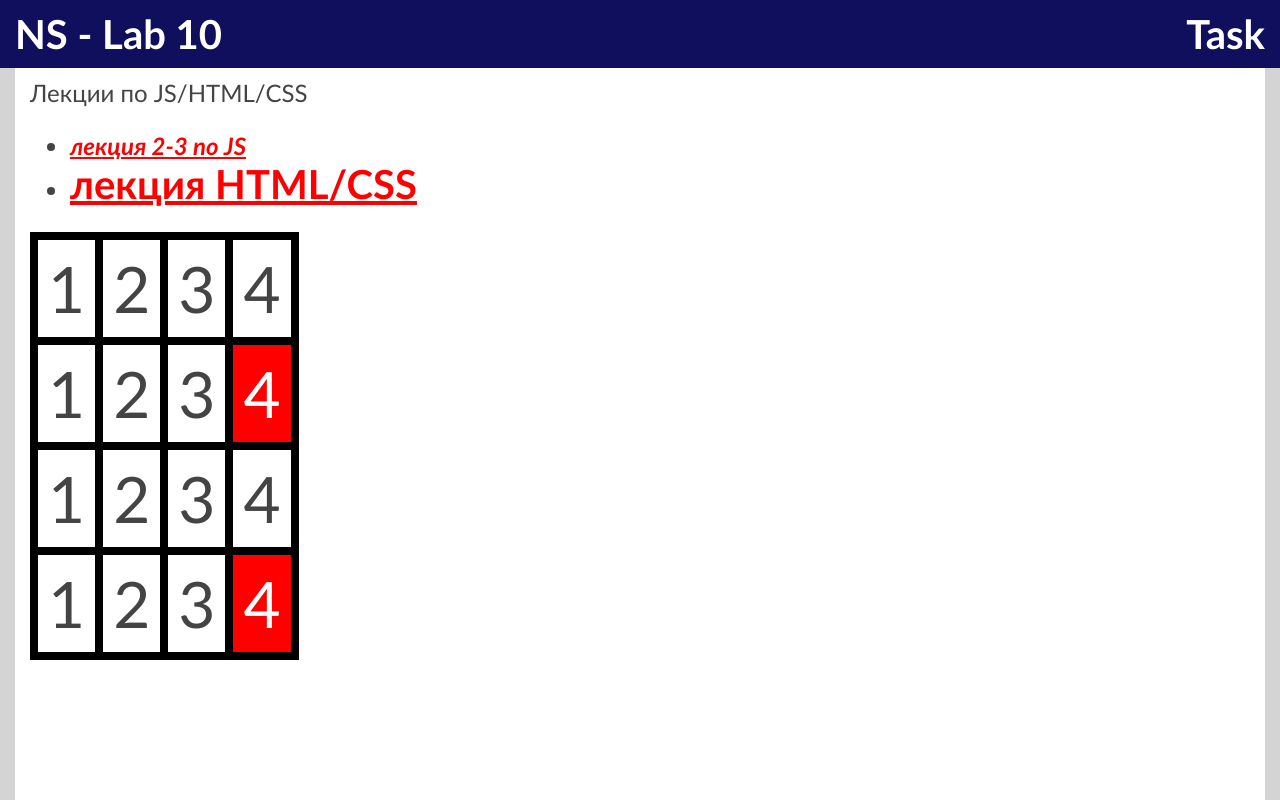
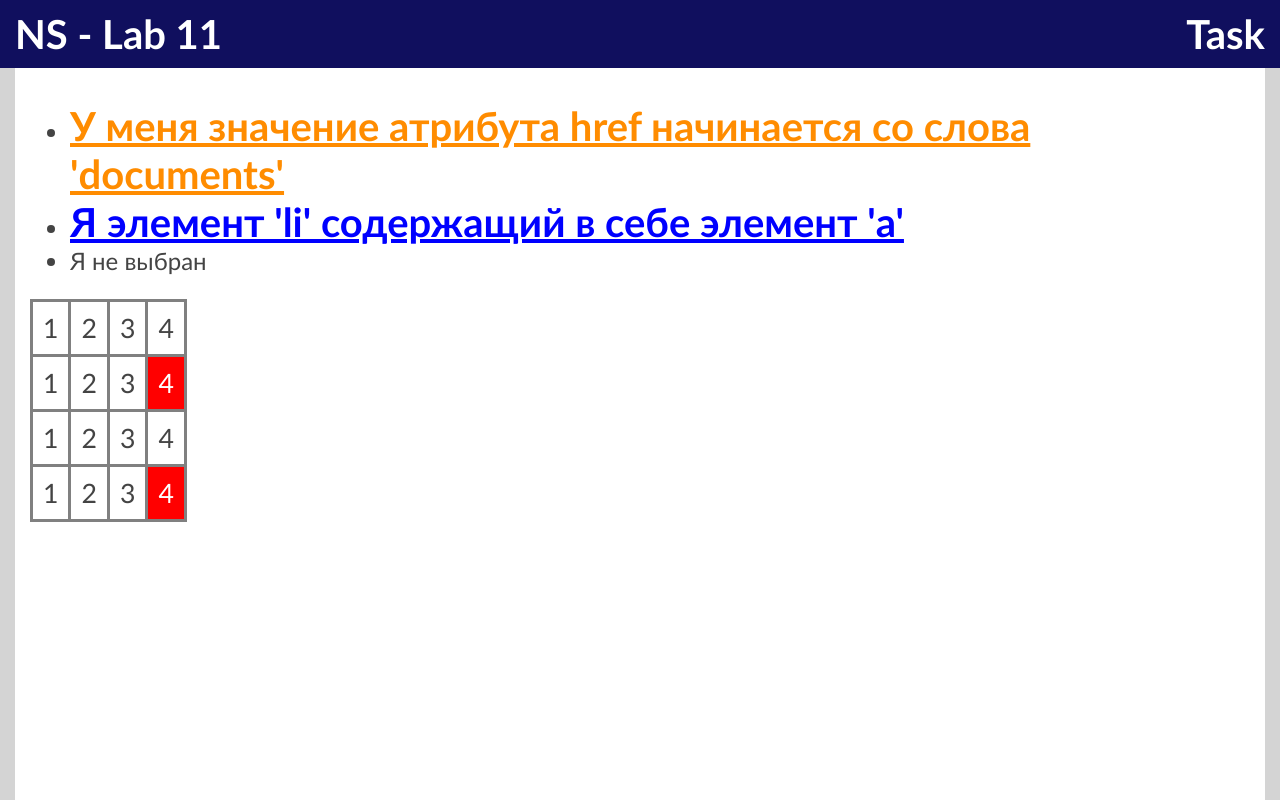
Before and after one commit to Nikita-Sysoev/TIP, a plain HTML site: page Lab 11/index.html in a window 1280 px wide. Drawn offline with nearby package versions, Linux system fonts and the light colour scheme.

Commit message:
Make 10, 11 laboratory works

```diff
--- a/Lab 11/index.html
+++ b/Lab 11/index.html
@@ -4,13 +4,13 @@
   <meta charset="UTF-8">
   <meta http-equiv="X-UA-Compatible" content="IE=edge">
   <meta name="viewport" content="width=device-width, initial-scale=1.0">
-  <title>Lab 10 - Task</title>
+  <title>Lab 11 - Task</title>
   <link rel="stylesheet" href="./style.css">
 </head>
 <body>
   <header>
     <div>
-      <h1>NS - Lab 10</h1>
+      <h1>NS - Lab 11</h1>
     </div>
     <div>
       <a href="./index.html">Task</a>
@@ -19,10 +19,10 @@
 
   <main>
 
-    <span>Лекции по JS/HTML/CSS</span>
     <ul id="my_links">
-      <li><a href="documents/Java Script_lect2-3.pdf">лекция 2-3 по JS</a></li>
-      <li><a href="./html_css_iTechArt.pdf">лекция HTML/CSS</a></li>
+      <li><a href="documents/Java Script_lect2-3.pdf">У меня значение атрибута href начинается со слова 'documents'</a></li>
+      <li><a href="./html_css_iTechArt.pdf">Я элемент 'li' содержащий в себе элемент 'a'</a></li>
+      <li>Я не выбран</li>
     </ul>
 
     <table id="moto_table">
@@ -54,7 +54,8 @@
 
   </main>
 
-  <script type="text/javascript" src="https://ajax.googleapis.com/ajax/libs/jquery/2.1.3/jquery.min.js"></script>
+  <script src="https://ajax.googleapis.com/ajax/libs/jquery/3.6.1/jquery.min.js"></script>
+
   <script src="./main.js"></script>
 </body>
 </html>
--- a/Lab 11/main.js
+++ b/Lab 11/main.js
@@ -1,7 +1,8 @@
 $(function () {
-  $("#my_links li a").css('color', 'red');
-  $("#my_links li a[href^='documents']").css({'font-style': 'italic', 'font-size': '24px'});
-  $("td").css({'border': '8px solid black', 'padding': '10px','font-size': '64px'});
+  $("#my_links li a").css('color', 'blue');
+  $("#my_links li a[href^='documents']").css({'color': 'darkorange'});
+
+  $("td").css({'border': '3px solid gray', 'padding': '10px','font-size': '20pt'});
   $("table").css({'border-collapse': 'collapse'});
   $("table#moto_table tr:nth-child(even) > td:last-child").css({'background-color': 'red','color': 'white'});
 });
```
Also changed, not shown: Lab 10/main.js (+17 -17 lines), 4 other files.
